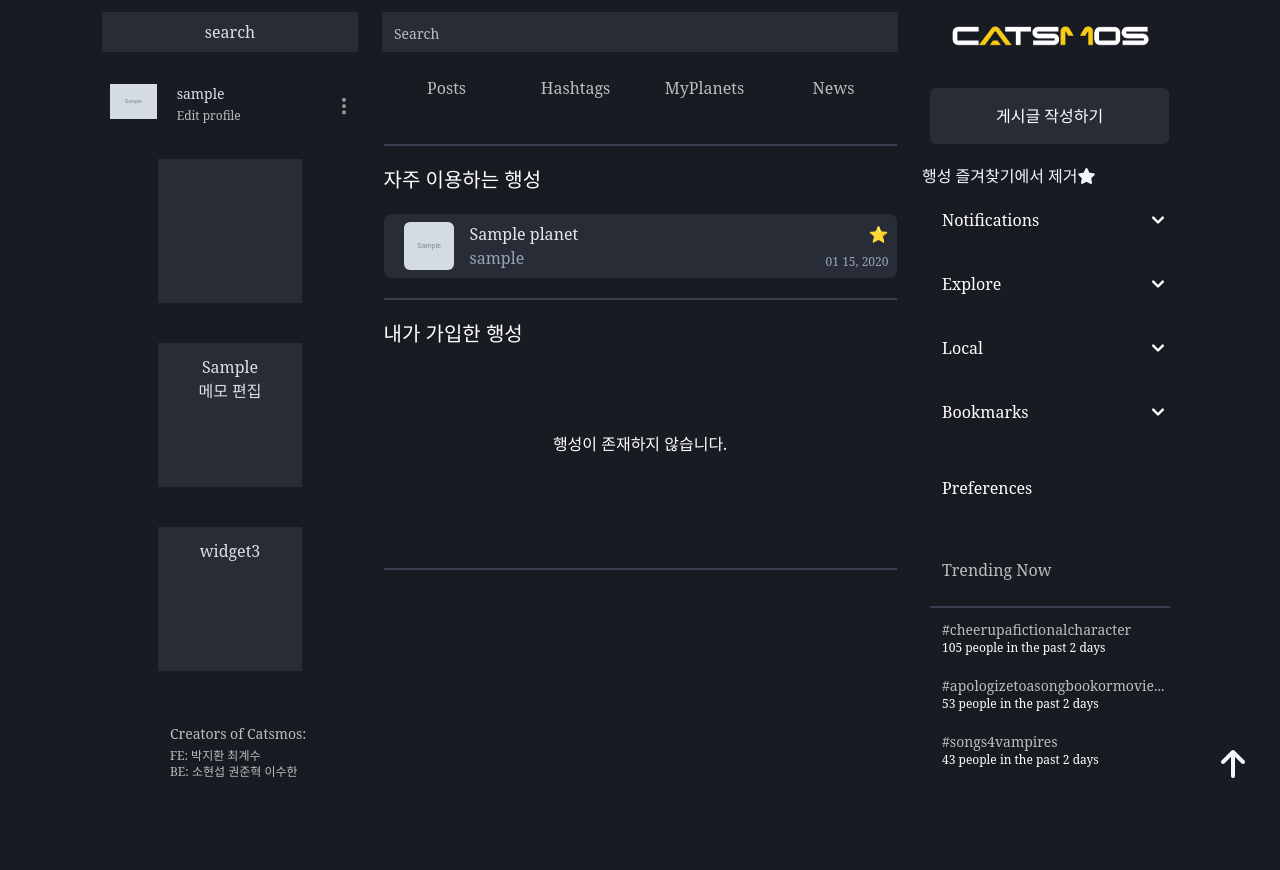
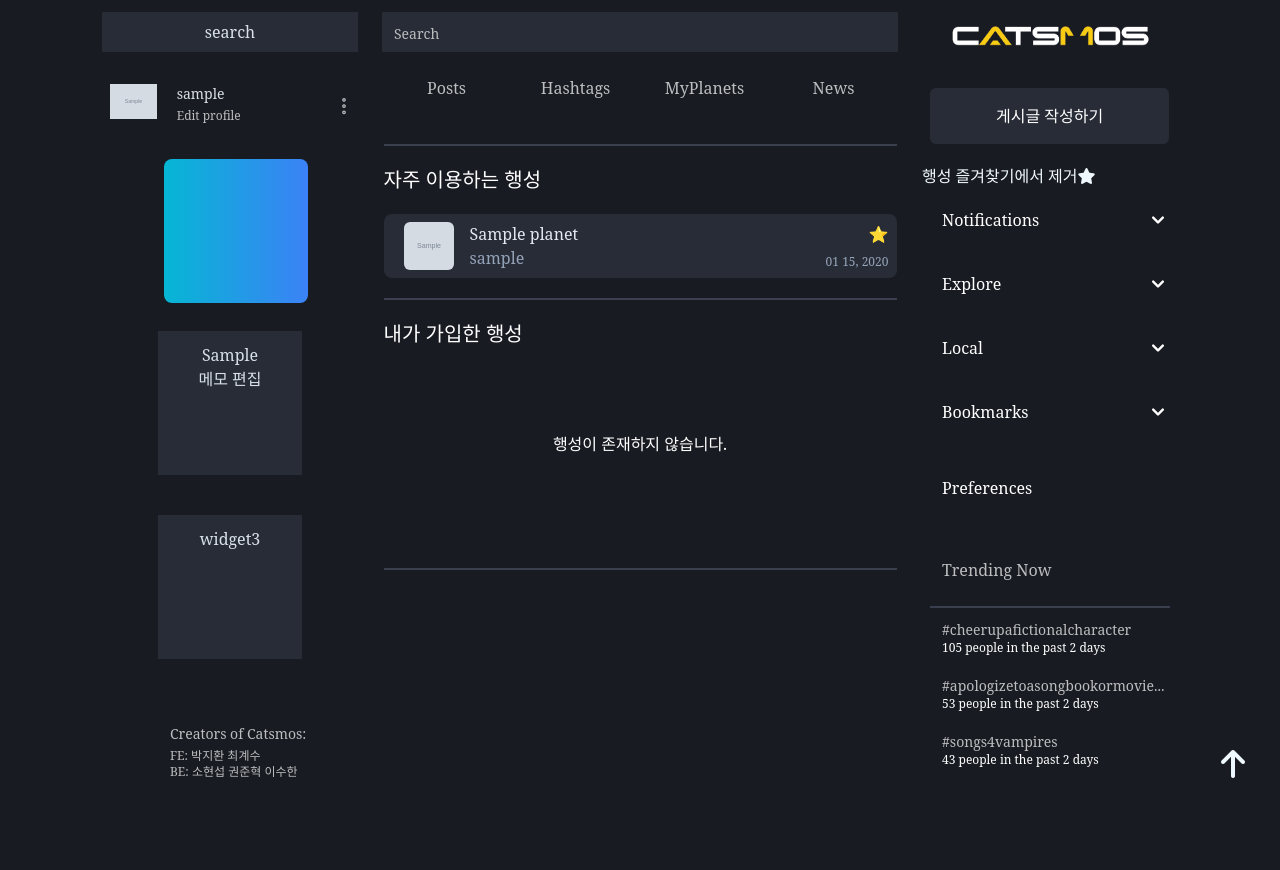
Before and after one commit to kwonjh0825/KDT_FinalProject, a Django app: a page that uses templates/base_index.html in a window 1280 px wide. Shown: the top 870 px of the page. Run offline with Django 3.2, Linux system fonts and the light colour scheme; a user stored in the database is signed in; tables that the repository leaves empty hold one stand-in row (values such as "Sample post"); grey boxes marked "Sample" are stand-in pictures; one stand-in notice (Sample message) is shown; some libraries are stand-ins or nearby versions; some web fonts are replaced.

Commit message:
KP-93 update widget

```diff
--- a/app_accounts/templates/accounts/change_password.html
+++ b/app_accounts/templates/accounts/change_password.html
@@ -25,8 +25,8 @@ Catsmos
         <div class="">
           <label class="relative inline-flex items-center mb-4 cursor-pointer">
             <input type="checkbox" value="" class="sr-only peer" id="togglePassword">
-            <div class="w-11 h-6 bg-gray-200 rounded-full peer peer-focus:ring-4 peer-focus:ring-yellow-400 dark:peer-focus:ring-yellow-500 dark:bg-gray-700 peer-checked:after:translate-x-full peer-checked:after:border-white after:content-[''] after:absolute after:top-0.5 after:left-[2px] after:bg-white after:border-gray-300 after:border after:rounded-full after:h-5 after:w-5 after:transition-all dark:border-gray-600 peer-checked:bg-yellow-600"></div>
-            <span class="ml-3 text-sm font-medium text-gray-900 dark:text-gray-300">Show / Hide password</span>
+            <div class="w-11 h-6 rounded-full peer peer-focus:ring-4 peer-focus:ring-yellow-500 bg-gray-700 peer-checked:after:translate-x-full peer-checked:after:border-white after:content-[''] after:absolute after:top-0.5 after:left-[2px] after:bg-white after:border-gray-300 after:border after:rounded-full after:h-5 after:w-5 after:transition-allborder-gray-600 peer-checked:bg-yellow-600"></div>
+            <span class="ml-3 text-sm font-medium text-gray-300">Show / Hide password</span>
           </label>
         </div>
         <div class="grid mt-3">
--- a/app_accounts/templates/accounts/password_reset.html
+++ b/app_accounts/templates/accounts/password_reset.html
@@ -20,6 +20,7 @@
                 </div>
             {% endif %}
 
+
             <form method="POST" action='{% url 'accounts:password_reset' %}'>
                 {% csrf_token %}
                 <div class="my-8 flex justify-center">
--- a/app_planets/templates/planets/main.html
+++ b/app_planets/templates/planets/main.html
@@ -10,11 +10,7 @@ Catsmos
 {% endblock head %}
 
 {% block content %}
-{% if messages %}
-  {% for message in messages %}
-    <script>alert('{{message}}')</script>
-  {% endfor %}
-{% endif %}
+
 {% comment %} <div class="flex flex-col justify-center max-w-768 items-center pt-40 p-20 bg-cover bg-center" style="background-image: url('static/img/catsmos.png'); z-index: 10;">  {% endcomment %}
 <div class="flex flex-col justify-center max-w-768 items-center pt-40 p-20 bg-cover bg-center" style=" z-index: 10;">
   <p class="text-4xl text-[#ffffff]">"Create your own world"</p>
--- a/app_planets/views.py
+++ b/app_planets/views.py
@@ -167,7 +167,7 @@ def planet_contract(request,planet_name):
         return redirect('planets:index', planet_name)
 
     if Accountbyplanet.objects.filter(planet=planet).count() >= planet.maximum_capacity:
-        messages.info(request, '서버 최대 인원을 초과하여 가입을 진행할 수 없습니다. ')
+        messages.warning(request, '서버 최대 인원을 초과하여 가입을 진행할 수 없습니다. ')
         return redirect('planets:main')
 
     #private 행성
--- a/templates/base_index.html
+++ b/templates/base_index.html
@@ -20,6 +20,36 @@
 </head>
 
 <body>
+{% if messages %}
+  {% for message in messages %}
+    {% comment %} <script>
+      alert('{{message}}')
+    </script> {% endcomment %}
+    <script>
+      // 신고가 완료되었습니다. 메시지를 sweetalert2로 대체
+      {% for message in messages %}
+        {% if message.tags == 'info' %}
+          Swal.fire({
+            icon: 'success',
+            title: 'Good job!',
+            text: '{{ message }}',
+          });
+        {% endif %}
+      {% endfor %}
+
+      // 이미 신고한 게시글입니다. 메시지를 sweetalert2로 대체
+      {% for message in messages %}
+        {% if message.tags == 'warning' %}
+          Swal.fire({
+            icon: 'error',
+            title: 'Oops...',
+            text: '{{ message }}',
+          });
+        {% endif %}
+      {% endfor %}
+    </script>
+  {% endfor %}
+{% endif %}
   <!-- nav 바, md:hidden -->
   <nav class="sticky top-0 w-full z-[1] lg:hidden">
     <div class="flex justify-between border-b-2 border-[#393f4f] bg-[#191b22] text-[#ffd951] font-bold p-5 w-full">
@@ -85,15 +115,19 @@
 
   <!-- nav 바 아래, sm:hidden -->
   <div class="w-full text-[#d9e1e8] bg-[#191b22] sm:hidden">
-    <div class="flex flex-col">
+    <div class="flex flex-col ">
 
-      <div class="flex flex-row justify-center items-center">
-        <div class="bg-[#282c37] h-36 w-36 justify-center items-center text-center m-5 p-3">
-          <div class="weather_icon"></div>
-          <div class="current_temp"></div>
-          <div class="weather_description"></div>
-          <div class="temp_min"></div>
-          <div class="temp_max"></div>
+      <div class="flex flex-row justify-center items-center ">
+        <div class="relative text-white bg-gradient-to-r from-cyan-500 to-blue-500 hover:bg-gradient-to-bl focus:ring-4 focus:outline-none focus:ring-cyan-300 dark:focus:ring-cyan-800 font-medium rounded-lg text-sm px-5 py-2.5 mr-2 mb-2 h-36 w-36 m-5 p-3 rounded-lg ">
+          <div class="weather_icon text-right mr-2"></div>
+          <div class="weather_description text-right"></div>
+          <div class="text-xs absolute top-3 left-3">
+            <div class="temp_min"></div>
+            <div class="temp_max"></div>
+          </div>
+          <div class="absolute bottom-5">
+            <div class="current_temp" style="font-size:35px;"></div>
+          </div>
           {% comment %} <div class="humidity"></div>
           <div class="wind"></div>
           <div class="cloud"></div> {% endcomment %}
@@ -145,16 +179,20 @@
           </div>
           <div class="flex flex-col justify-center items-center">
             {% comment %} 날씨 {% endcomment %}
-            <div class="bg-[#282c37] h-36 w-36 justify-center items-center text-center m-5 p-3">
-              <div class="weather_icon"></div>
-              <div class="current_temp"></div>
-              <div class="weather_description"></div>
+          <div class="relative text-white bg-gradient-to-r from-cyan-500 to-blue-500 hover:bg-gradient-to-bl focus:ring-4 focus:outline-none focus:ring-cyan-300 dark:focus:ring-cyan-800 font-medium rounded-lg text-sm px-5 py-2.5 mr-2 mb-2 h-36 w-36 m-5 p-3 rounded-lg ">
+            <div class="weather_icon text-right mr-2"></div>
+            <div class="weather_description text-right"></div>
+            <div class="text-xs absolute top-3 left-3">
               <div class="temp_min"></div>
               <div class="temp_max"></div>
-              {% comment %} <div class="humidity"></div>
-              <div class="wind"></div>
-              <div class="cloud"></div> {% endcomment %}
             </div>
+            <div class="absolute bottom-5">
+              <div class="current_temp" style="font-size:35px;"></div>
+            </div>
+            {% comment %} <div class="humidity"></div>
+            <div class="wind"></div>
+            <div class="cloud"></div> {% endcomment %}
+          </div>
             <div class="bg-[#282c37] h-36 w-36 justify-center items-center text-center m-5 p-3">
               <div id="index-memo">
                 {% if memo %}
```
Also changed, not shown: app_accounts/templates/accounts/find_id.html (+8 -3 lines), app_planets/templates/planets/index.html (+0 -30 lines), app_planets/templates/planets/planet_detail.html (+0 -31 lines), templates/base_accounts.html (+30 -0 lines), templates/base_nav.html (+30 -25 lines).
